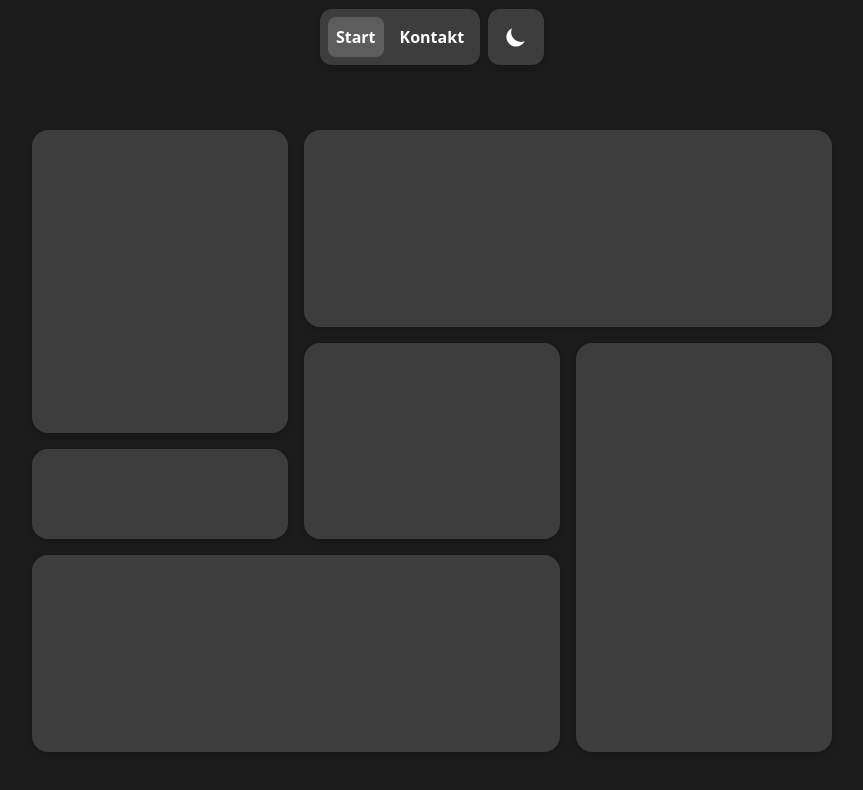
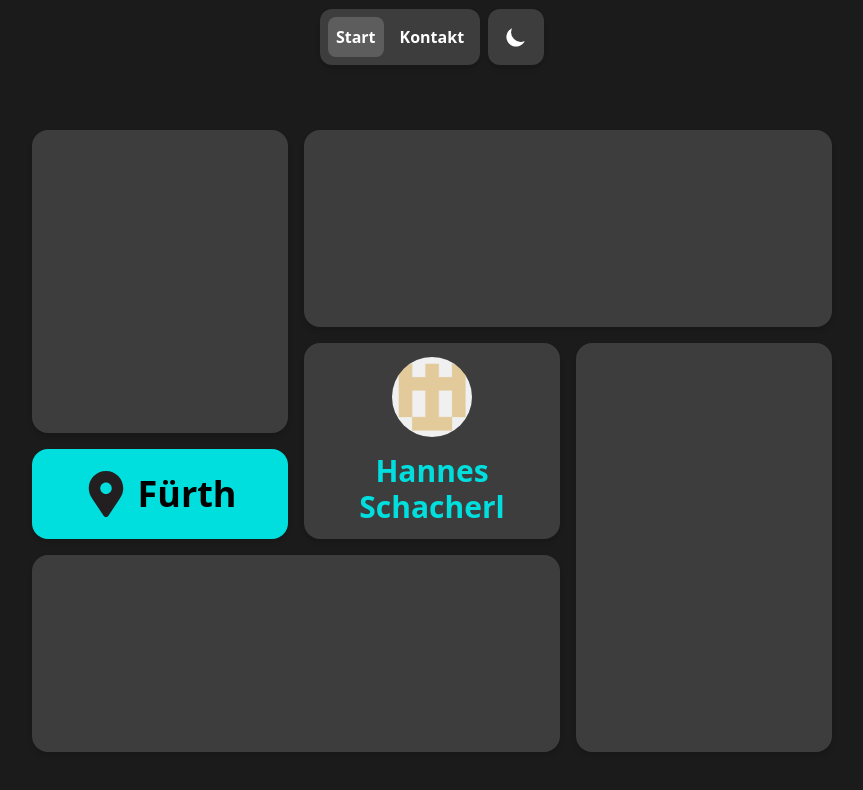
Before and after one commit to hannesschacherl/Portfolio, a Nuxt app: page / in a window 1280 px wide. Shown: the top 790 px of the page, without its empty margins (208-1071 px from the left). Built offline with nearby package versions, Linux system fonts and the light colour scheme.

Commit message:
add GitHub and City Cards

```diff
--- a/components/Home.vue
+++ b/components/Home.vue
@@ -11,15 +11,55 @@
             <div
                 class="container2 rounded-2xl bg-white shadow-md dark:bg-[#3D3D3D] hidden md:row-span-2 md:col-span-2 md:block"
             ></div>
-            <div
-                class="container3 bg-white shadow-md dark:bg-[#3D3D3D] rounded-2xl row-span-2 md:row-span-2"
-            ></div>
+            <a
+                class="container3 select-none cursor-pointer bg-white shadow-md dark:bg-[#3D3D3D] rounded-2xl row-span-2 md:row-span-2"
+                href="https://github.com/hannesschacherl"
+                target="_blank"
+            >
+                <div
+                    class="w-full h-full p-2 flex flex-col gap-4 items-center justify-center"
+                >
+                    <img
+                        src="../public/github.png"
+                        alt="github"
+                        class="rounded-full w-14 h-14 md:w-20 md:h-20"
+                    />
+                    <div
+                        class="text-[#00DEDE] text-center text-2xl sm:text-3xl font-bold"
+                    >
+                        Hannes Schacherl
+                    </div>
+                </div>
+            </a>
             <div
                 class="container4 bg-white shadow-md dark:bg-[#3D3D3D] rounded-2xl row-start-4 row-span-4 col-span-2 md:row-span-4 md:row-start-3 md:col-start-3 md:col-span-1"
             ></div>
-            <div
-                class="container5 rounded-2xl bg-white shadow-md dark:bg-[#3D3D3D] md:col-start-1 md:row-start-4"
-            ></div>
+            <a
+                class="container5 gap-2 select-none text-center relative font-bold flex items-center justify-center text-2xl sm:text-4xl w-full h-full rounded-2xl shadow-md bg-[#00DEDE] md:col-start-1 md:row-start-4"
+                href="https://maps.app.goo.gl/z4jSG5gHPqTyjc3KA"
+                target="_blank"
+            >
+                <svg
+                class=""
+                    version="1.0"
+                    id="Layer_1"
+                    xmlns="http://www.w3.org/2000/svg"
+                    xmlns:xlink="http://www.w3.org/1999/xlink"
+                    width="46px"
+                    viewBox="0 0 64 64"
+                    enable-background="new 0 0 64 64"
+                    xml:space="preserve"
+                >
+                    <path
+                        fill="#231F20"
+                        d="M32,0C18.746,0,8,10.746,8,24c0,5.219,1.711,10.008,4.555,13.93c0.051,0.094,0.059,0.199,0.117,0.289l16,24
+	C29.414,63.332,30.664,64,32,64s2.586-0.668,3.328-1.781l16-24c0.059-0.09,0.066-0.195,0.117-0.289C54.289,34.008,56,29.219,56,24
+	C56,10.746,45.254,0,32,0z M32,32c-4.418,0-8-3.582-8-8s3.582-8,8-8s8,3.582,8,8S36.418,32,32,32z"
+                    />
+                </svg>
+                Fürth
+
+            </a>
             <div
                 class="container6 rounded-2xl bg-white shadow-md dark:bg-[#3D3D3D] hidden md:block md:row-span-2 md:col-span-2"
             ></div>
```
Also changed, not shown: public/github.png (added), public/location-pin-svgrepo-com.svg (added).
